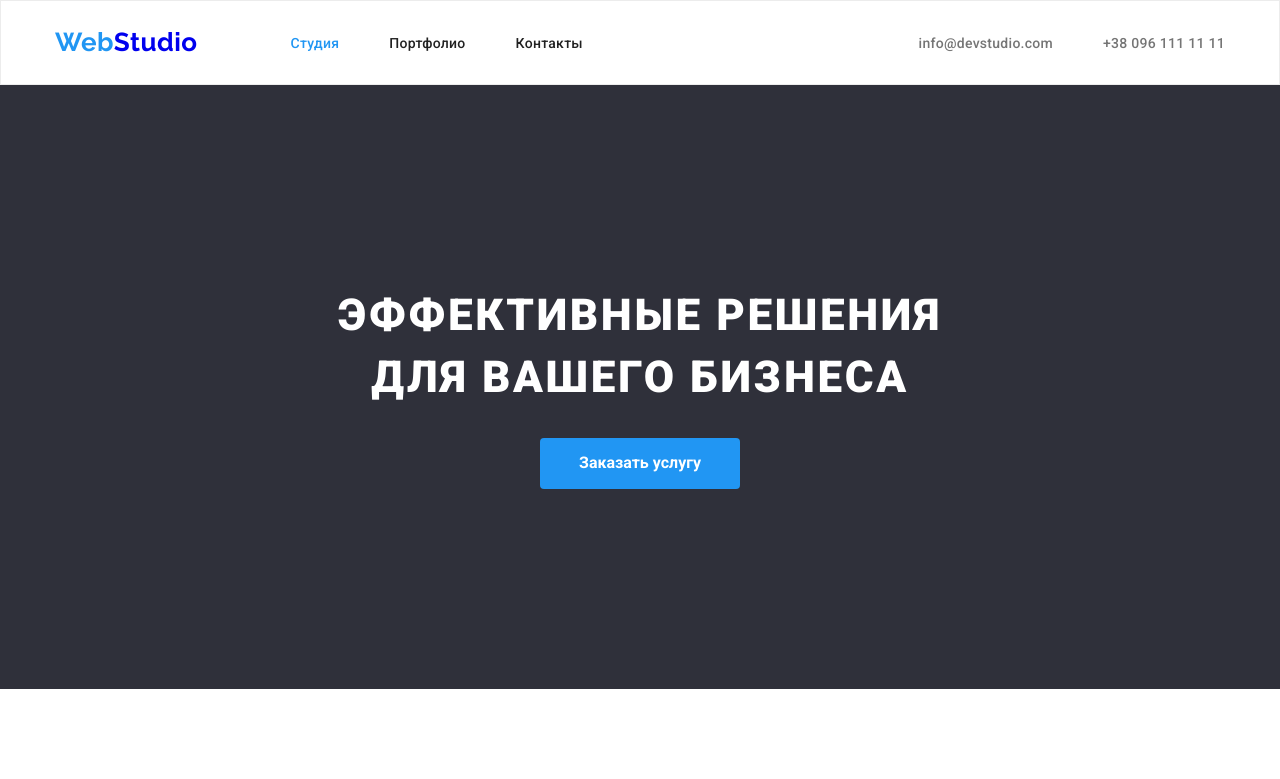
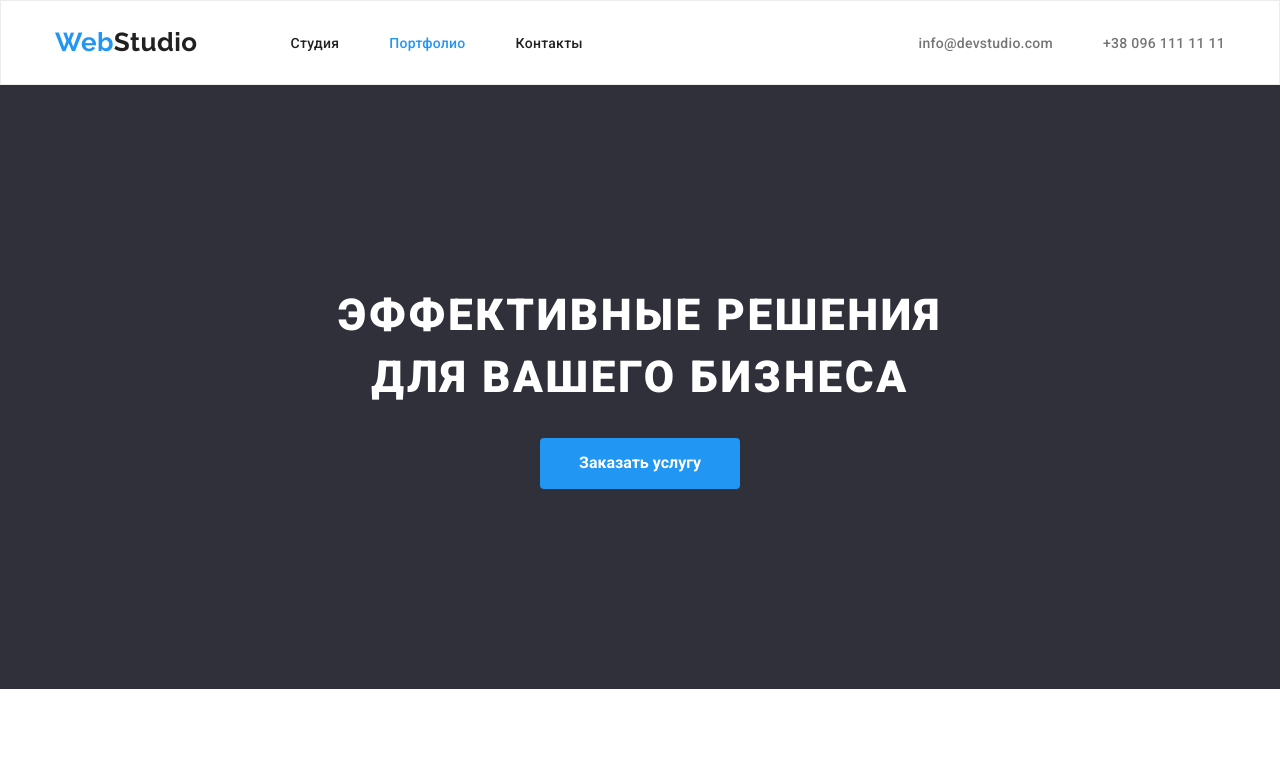
Before and after one commit to HannaBatarchuk/goit-markup-hw-03, a plain HTML site: page index.html in a window 1280 px wide. Shown: the top 779 px of the page. Drawn offline with nearby package versions, Linux system fonts and the light colour scheme.

Commit message:
ДЗ №3

```diff
--- a/index.html
+++ b/index.html
@@ -21,13 +21,13 @@
         <div class="container main-nav">
             <div class="logo">
                 <a href="./index.html">
-                    <span class="logo-main">Web</span><span class="logo-header"></span>Studio</span>
+                    <span class="logo-main">Web</span><span class="logo-header">Studio</span>
                 </a>
             </div>
             <nav>
                 <ul class="site-nav">
-                    <li class="item"><a href="./index.html" class="link active">Студия</a></li>
-                    <li class="item"><a href="./portfolio.html" class="link">Портфолио</a></li>
+                    <li class="item"><a href="./index.html" class="link">Студия</a></li>
+                    <li class="item"><a href="./portfolio.html" class="link active">Портфолио</a></li>
                     <li class="item"><a href="#" class="link">Контакты</a></li>
                 </ul>
             </nav>
```
